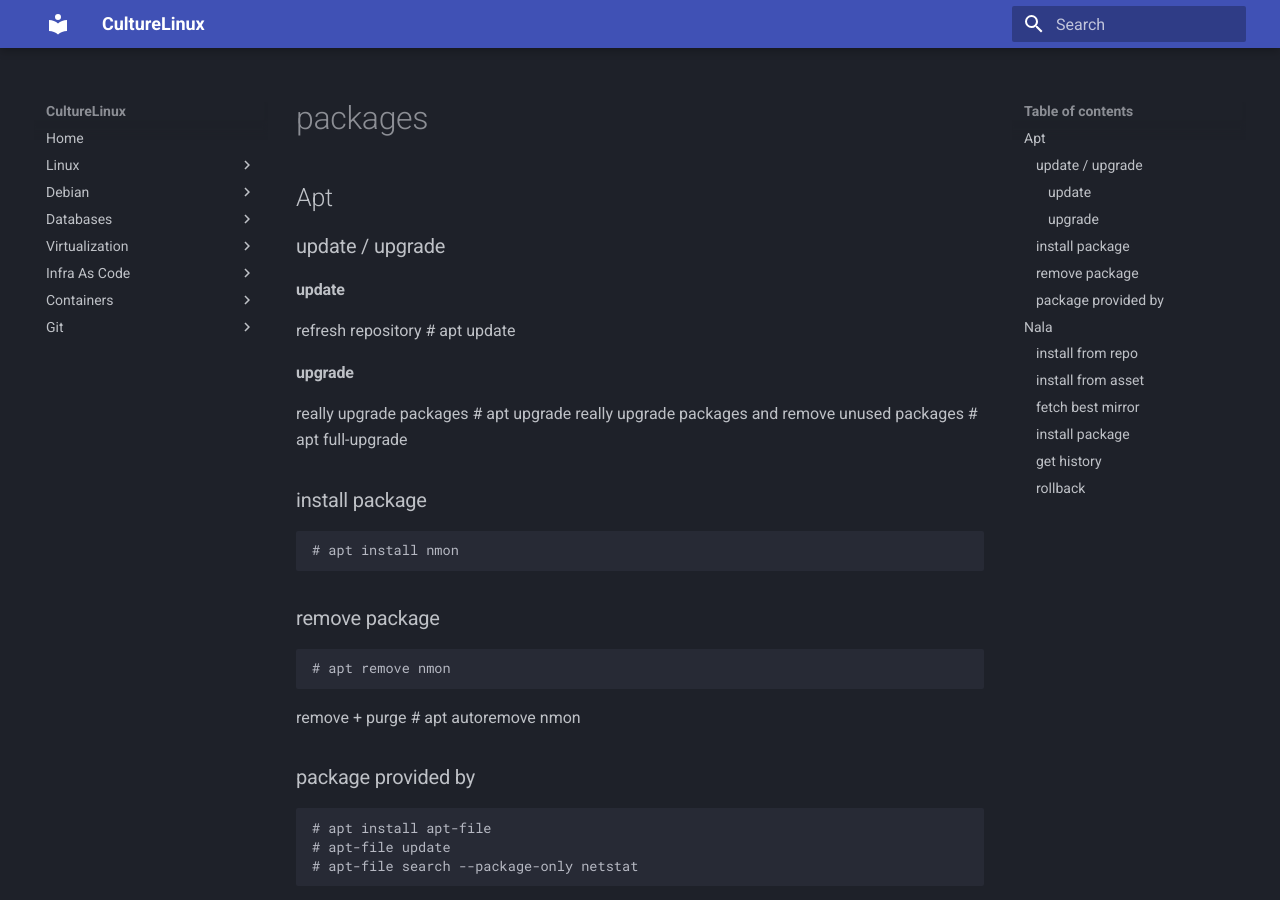
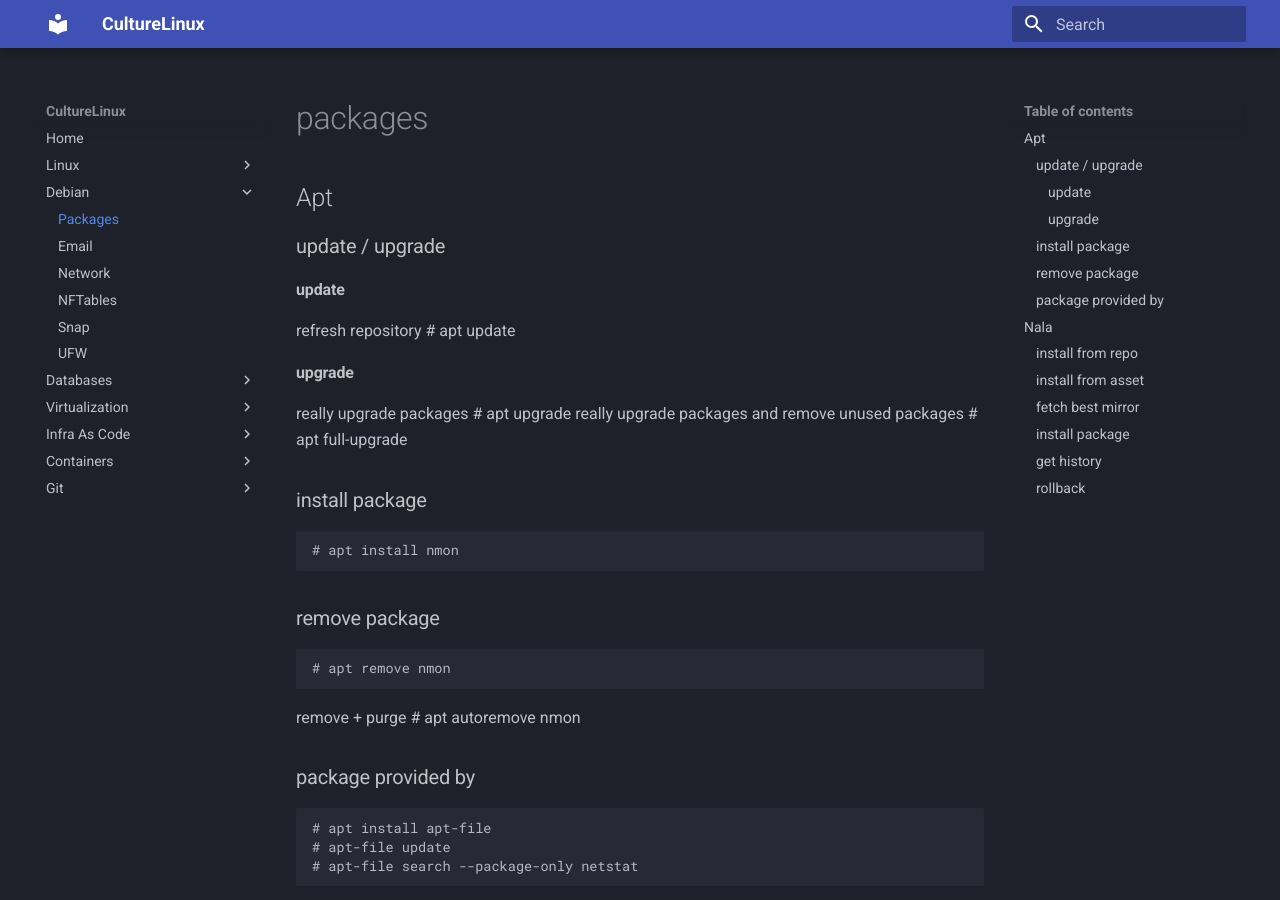
Before and after one commit to cyklodev/culturelinux, an MkDocs documentation site: the page built from docs/debian/packages.md, in a window 1280 px wide and 900 px high. Built offline with MkDocs 1.6.1 and Material for MkDocs 9.7.7, drawn with Linux system fonts in a browser that asks for light colours.

Commit message:
debian packages

```diff
--- a/mkdocs.yml
+++ b/mkdocs.yml
@@ -31,6 +31,7 @@
     - 'Security' : linux/security.md
     - 'Users' : linux/users.md
   - Debian:
+    - 'Packages' : debian/packages.md
     - 'Email' : debian/msmtp.md
     - 'Network' : debian/network.md
     - 'NFTables' : debian/nftables.md
```
